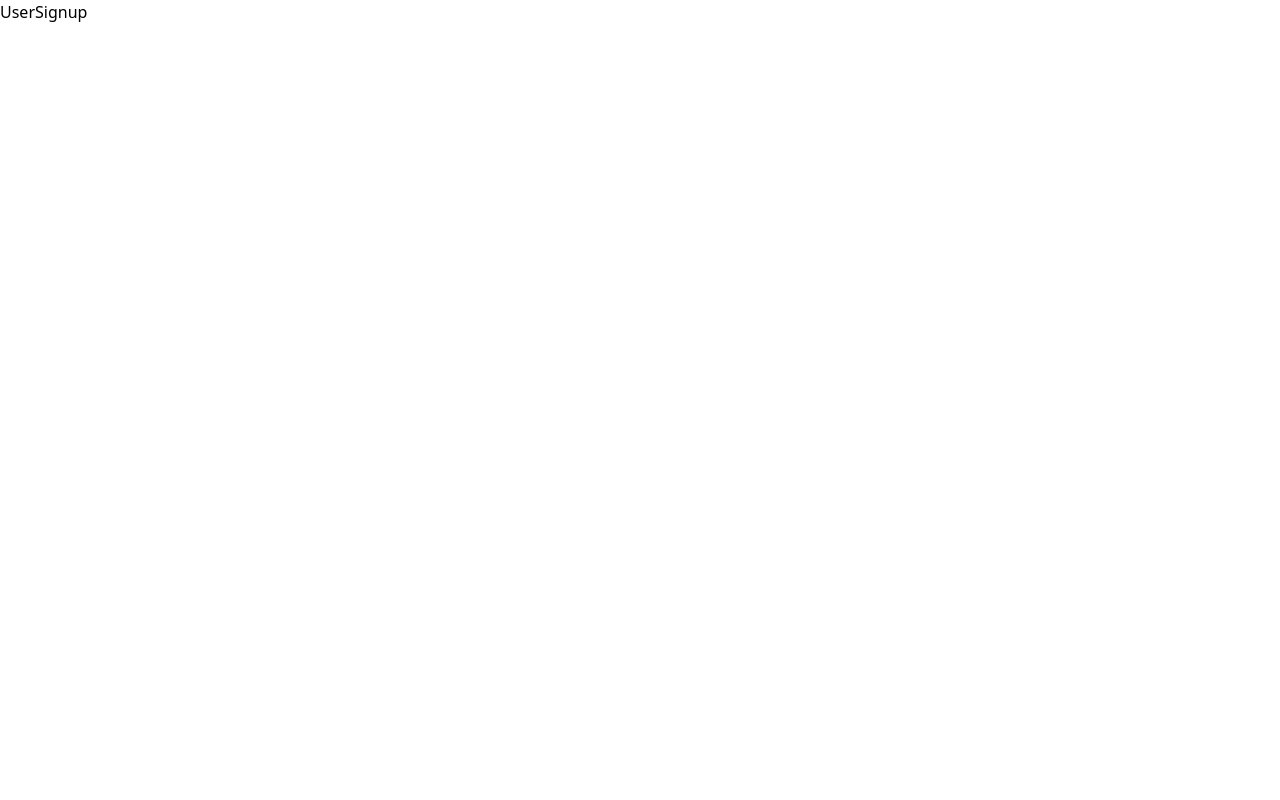
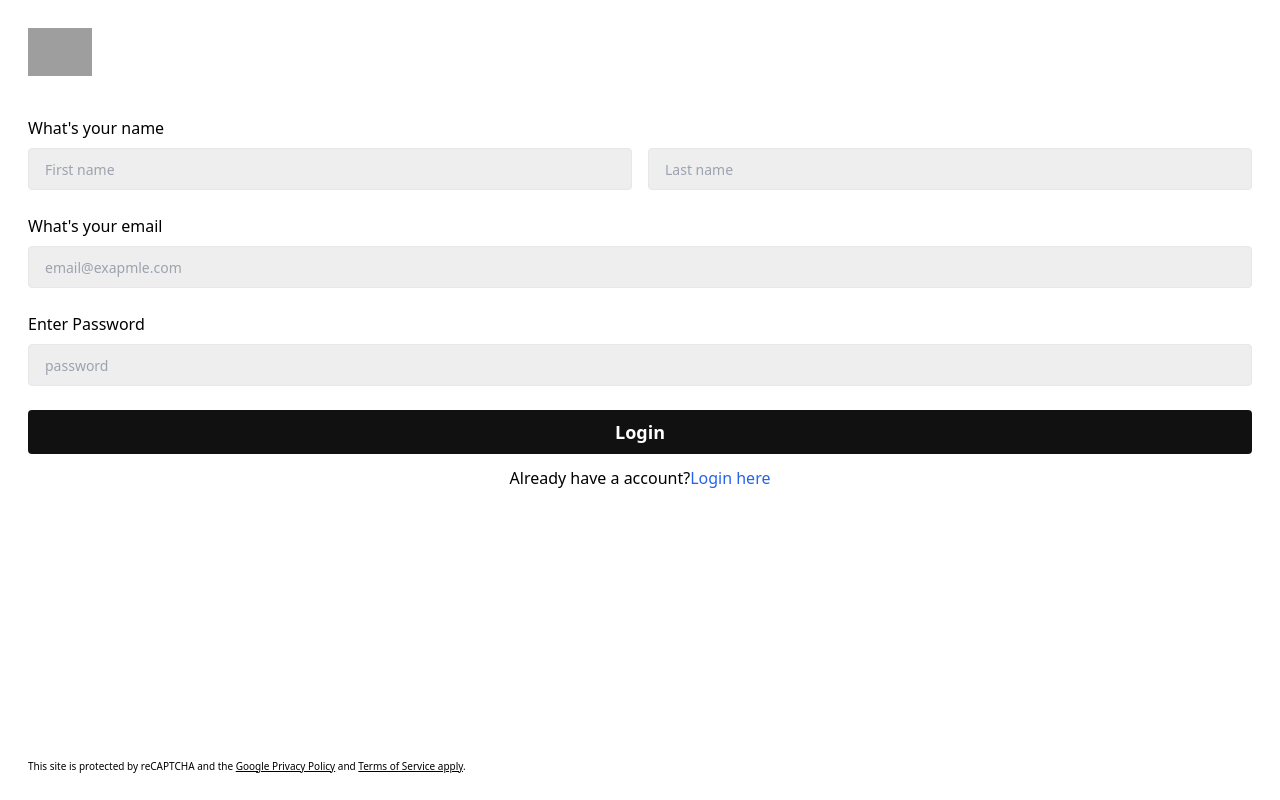
Before and after one commit to rajpatidar12/uber, a React (Vite) app in the folder frontend/: page /signup in a window 1280 px wide. Built offline with nearby package versions, Linux system fonts and the light colour scheme; grey boxes are pictures that could not be loaded.

Commit message:
adding some function to the pages

```diff
--- a/frontend/src/App.jsx
+++ b/frontend/src/App.jsx
@@ -3,7 +3,7 @@
 import Home from "./pages/Home";
 import UserLogin from "./pages/UserLogin";
 import UserSignup from "./pages/UserSignup";
-import Captainlogin from "./pages/captainlogin";
+import CaptainLogin from "./pages/CaptainLogin";
 import CaptainSignup from "./pages/CaptainSignup";
 
 const App = () => {
@@ -14,7 +14,7 @@
 
         <Route path="/login" element={<UserLogin />} />
         <Route path="/signup" element={<UserSignup />} />
-        <Route path="/captain-login" element={<Captainlogin />} />
+        <Route path="/captain-login" element={<CaptainLogin />} />
         <Route path="/captain-signup" element={<CaptainSignup />} />
       </Routes>
     </div>
--- a/frontend/src/pages/UserLogin.jsx
+++ b/frontend/src/pages/UserLogin.jsx
@@ -4,9 +4,17 @@
 const UserLogin = () => {
   const [email, setemail] = useState("");
   const [password, setpassword] = useState("");
+  const [userData, setUserData] = useState({});
+
   const submitHandler = (e) => {
     e.preventDefault();
-    console.log("Hello");
+    setUserData({
+      email: email,
+      password: password,
+    });
+    console.log(userData);
+    setemail("");
+    setpassword("");
   };
   return (
     <div className="p-7 h-screen flex flex-col justify-between">
@@ -58,9 +66,12 @@
         </p>
       </div>
       <div>
-        <button className="bg-[#10b461] text-white   font-semibold mb-7 rounded px-4 py-2 w-full text-lg placeholder:text-base">
+        <Link
+          to="/captain-login"
+          className="bg-[#10b461] flex items-center justify-center text-white font-semibold mb-5 rounded px-4 py-2 w-full text-lg placeholder:text-base"
+        >
           Sign in as Captain
-        </button>
+        </Link>
       </div>
     </div>
   );
--- a/frontend/src/pages/UserSignup.jsx
+++ b/frontend/src/pages/UserSignup.jsx
@@ -1,7 +1,113 @@
-import React from "react";
+import React, { useState } from "react";
+import { Link } from "react-router-dom";
 
 const UserSignup = () => {
-  return <div>UserSignup</div>;
+  const [email, setemail] = useState("");
+  const [password, setpassword] = useState("");
+  const [firstName, setfirstName] = useState("");
+  const [lastName, setlastName] = useState("");
+  const [userData, setUserData] = useState({});
+  const submitHandler = (e) => {
+    e.preventDefault();
+    setUserData({
+      username: {
+        firstname: firstName,
+        lastname: lastName,
+      },
+      email: email,
+      password: password,
+    });
+    console.log(userData);
+    setemail("");
+    setpassword("");
+    setfirstName("");
+    setlastName("");
+  };
+  return (
+    <div>
+      <div className="p-7 h-screen flex flex-col justify-between">
+        <div>
+          <img
+            className="w-16 mb-10"
+            src="https://freelogopng.com/images/all_img/1659761100uber-logo-png.png"
+            alt=""
+          />
+          <form
+            onSubmit={(e) => {
+              submitHandler(e);
+            }}
+          >
+            <h3 className="text-base w-1/2 font-medium mb-2">
+              What's your name
+            </h3>
+            <div className="flex gap-4 mb-6">
+              <input
+                required
+                className="bg-[#eeeeee] w-1/2  rounded px-4 py-2 border text-base placeholder:text-sm"
+                type="text"
+                placeholder="First name"
+                value={firstName}
+                onChange={(e) => {
+                  setfirstName(e.target.value);
+                }}
+              />
+              <input
+                required
+                className="bg-[#eeeeee] w-1/2 rounded px-4 py-2 border text-base placeholder:text-sm"
+                type="text"
+                placeholder="Last name"
+                value={lastName}
+                onChange={(e) => {
+                  setlastName(e.target.value);
+                }}
+              />
+            </div>
+            <h3 className="text-base font-medium mb-2">What's your email</h3>
+
+            <input
+              required
+              value={email}
+              onChange={(e) => {
+                setemail(e.target.value);
+              }}
+              className="bg-[#eeeeee] mb-6 rounded px-4 py-2 w-full border text-base placeholder:text-sm"
+              type="email"
+              placeholder="email@exapmle.com"
+            />
+
+            <h3 className="text-base font-medium mb-2">Enter Password</h3>
+            <input
+              className="bg-[#eeeeee] mb-6 rounded px-4 py-2 border w-full text-base placeholder:text-sm"
+              required
+              type="password"
+              placeholder="password"
+              value={password}
+              onChange={(e) => {
+                setpassword(e.target.value);
+              }}
+            />
+
+            <button className="bg-[#111] text-white font-semibold mb-3 rounded px-4 py-2 w-full text-lg placeholder:text-base">
+              Login
+            </button>
+          </form>
+          <p className="text-center">
+            Already have a account?
+            <Link to="/login" className="text-blue-600">
+              Login here
+            </Link>
+          </p>
+        </div>
+        <div>
+          <p className="text-[10px] leading-tight">
+            This site is protected by reCAPTCHA and the{" "}
+            <span className="underline">Google Privacy Policy</span> and{" "}
+            <span className="underline">Terms of Service apply</span>.
+          </p>
+        </div>
+      </div>
+    </div>
+  );
 };
 
 export default UserSignup;
--- a/frontend/src/pages/captainlogin.jsx
+++ b/frontend/src/pages/captainlogin.jsx
@@ -1,7 +1,82 @@
-import React from "react";
+import React, { useState } from "react";
+import { Link } from "react-router-dom";
 
 const captainlogin = () => {
-  return <div>captainlogin</div>;
+  const [email, setemail] = useState("");
+  const [password, setpassword] = useState("");
+  const [captainData, setCaptainData] = useState({});
+
+  const submitHandler = (e) => {
+    e.preventDefault();
+    setCaptainData({
+      email: email,
+      password: password,
+    });
+    console.log(captainData);
+
+    setemail("");
+    setpassword("");
+  };
+
+  return (
+    <div className="p-7 h-screen flex flex-col justify-between">
+      <div>
+        <img
+          className="w-16 mb-8"
+          src="https://freelogopng.com/images/all_img/1659761100uber-logo-png.png"
+          alt=""
+        />
+        <form
+          onSubmit={(e) => {
+            submitHandler(e);
+          }}
+        >
+          <h3 className="text-lg font-medium mb-2">What's your email</h3>
+
+          <input
+            required
+            value={email}
+            onChange={(e) => {
+              setemail(e.target.value);
+            }}
+            className="bg-[#eeeeee] mb-7 rounded px-4 py-2 border w-full text-lg placeholder:text-base"
+            type="email"
+            placeholder="email@exapmle.com"
+          />
+
+          <h3 className="text-lg font-medium mb-2">Enter Password</h3>
+          <input
+            required
+            value={password}
+            onChange={(e) => {
+              setpassword(e.target.value);
+            }}
+            className="bg-[#eeeeee] mb-7 rounded px-4 py-2 border w-full text-lg placeholder:text-base"
+            type="password"
+            placeholder="password"
+          />
+
+          <button className="bg-[#111] text-white font-semibold mb-3 rounded px-4 py-2 w-full text-lg placeholder:text-base">
+            Login
+          </button>
+        </form>
+        <p className="text-center">
+          join a fleet?
+          <Link to="/captain-signup" className="text-blue-600">
+            Register as a Captain
+          </Link>
+        </p>
+      </div>
+      <div>
+        <Link
+          to="/login"
+          className="bg-[#d87575] flex items-center justify-center text-white font-semibold mb-5 rounded px-4 py-2 w-full text-lg placeholder:text-base"
+        >
+          Sign in as User
+        </Link>
+      </div>
+    </div>
+  );
 };
 
 export default captainlogin;
```
